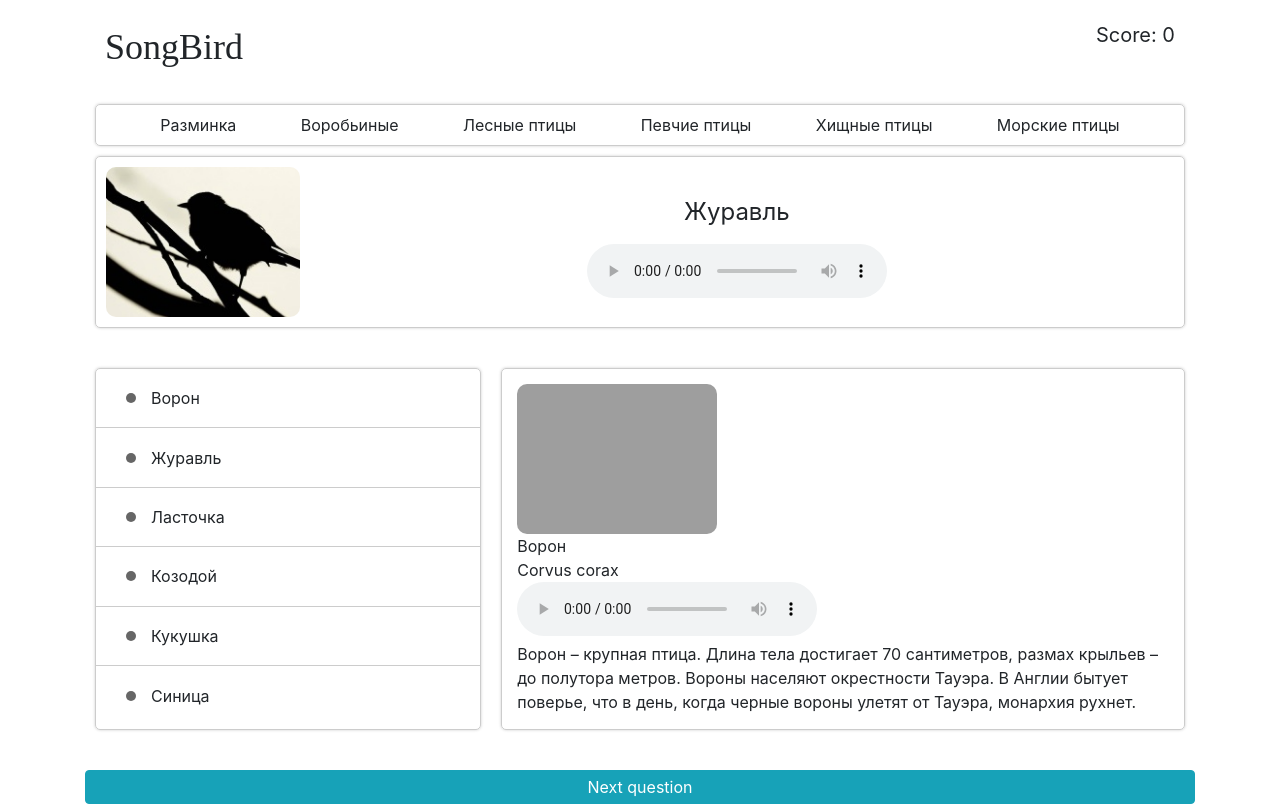
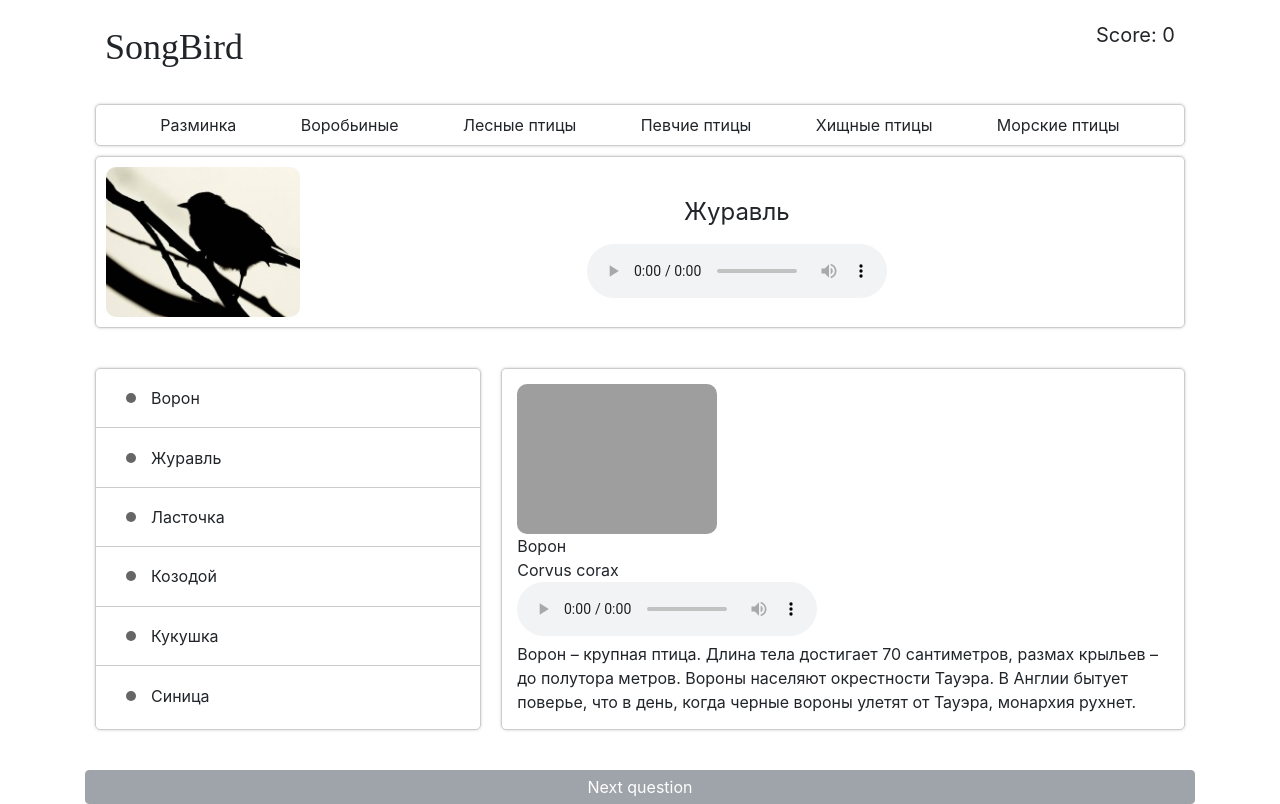
Before and after one commit to followhappyq/test-tasks, a React app: page /songbird in a window 1280 px wide. Built offline with nearby package versions, Linux system fonts and the light colour scheme; grey boxes are pictures that could not be loaded; a web font is replaced by a local one.

Commit message:
next round started

```diff
--- a/src/pages/SongBird/SongBird.tsx
+++ b/src/pages/SongBird/SongBird.tsx
@@ -1,4 +1,4 @@
-import React, { FC } from "react"
+import React, { FC, Dispatch, SetStateAction } from "react"
 
 import { Header, QuizDetails, Question, AnswerOptions, NextQuestion, AnswerDetails } from "./containers"
 import "./style.scss"
@@ -9,6 +9,9 @@ interface Props {
   onChangeQuestionNumber: () => void
   onChooseAnswer: (id: number) => void
   chosenAnswer: number
+  foundAnswer: boolean
+  setFoundAnswer: Dispatch<SetStateAction<boolean>>
+  isNextRoundStarted: boolean
 }
 
 export interface listType {
@@ -26,6 +29,9 @@ const SongBird: FC<Props> = ({
   onChangeQuestionNumber,
   onChooseAnswer,
   chosenAnswer,
+  foundAnswer,
+  setFoundAnswer,
+  isNextRoundStarted,
 }) => {
   return (
     <div className="songbird">
@@ -37,11 +43,13 @@ const SongBird: FC<Props> = ({
           currentQuestionList={currentQuestionList}
           correctId={currentQuestion.id}
           onChooseAnswer={onChooseAnswer}
+          setFoundAnswer={setFoundAnswer}
+          isNextRoundStarted={isNextRoundStarted}
         />
         <AnswerDetails chosenAnswer={currentQuestionList[chosenAnswer]} />
       </div>
       <div className="songbird__footer">
-        <NextQuestion onChangeQuestionNumber={onChangeQuestionNumber} />
+        <NextQuestion onChangeQuestionNumber={onChangeQuestionNumber} foundAnswer={foundAnswer} />
       </div>
     </div>
   )
--- a/src/pages/SongBird/SongBirdContainer.tsx
+++ b/src/pages/SongBird/SongBirdContainer.tsx
@@ -16,6 +16,8 @@ const SongBirdContainer = (props: Props) => {
   const [isGameEnd, setIsGameEnd] = useState<boolean>(false)
   const [questionNumber, setQuestionNumber] = useState<number>(0)
   const [chosenAnswer, setChosenAnswer] = useState<number>(0)
+  const [foundAnswer, setFoundAnswer] = useState<boolean>(false)
+  const [isNextRoundStarted, setIsNextRoundStarted] = useState<boolean>(false)
 
   const chooseCurrentQuestion: () => void = useCallback(() => {
     const currentQuestionListLength = currentQuestionList.length
@@ -32,6 +34,7 @@ const SongBirdContainer = (props: Props) => {
     }
     if (questionNumber < questions.length - 1) {
       setQuestionNumber(questionNumber + 1)
+      setIsNextRoundStarted(true)
     }
   }
 
@@ -54,6 +57,9 @@ const SongBirdContainer = (props: Props) => {
       onChangeQuestionNumber={onChangeQuestionNumber}
       onChooseAnswer={onChooseAnswer}
       chosenAnswer={chosenAnswer}
+      foundAnswer={foundAnswer}
+      setFoundAnswer={setFoundAnswer}
+      isNextRoundStarted={isNextRoundStarted}
     />
   )
 }
--- a/src/pages/SongBird/components/AnswerOptions/AnswerOptions.tsx
+++ b/src/pages/SongBird/components/AnswerOptions/AnswerOptions.tsx
@@ -10,9 +10,16 @@ interface Props {
   onChooseAnswer: (id: number) => void
   correctAnswer: boolean
   setCorrectAnswer: (state: boolean) => void
+  isNextRoundStarted: boolean
 }
 
-const AnswerOptions: FC<Props> = ({ currentQuestionList, correctId, correctAnswer, setCorrectAnswer }) => {
+const AnswerOptions: FC<Props> = ({
+  currentQuestionList,
+  correctId,
+  correctAnswer,
+  setCorrectAnswer,
+  isNextRoundStarted,
+}) => {
   return (
     <div className="questions">
       <ul className="questions__list">
@@ -24,6 +31,7 @@ const AnswerOptions: FC<Props> = ({ currentQuestionList, correctId, correctAnswe
             correctId={correctId}
             correctAnswer={correctAnswer}
             setCorrectAnswer={setCorrectAnswer}
+            isNextRoundStarted={isNextRoundStarted}
           />
         ))}
       </ul>
--- a/src/pages/SongBird/components/NextQuestion/NextQuestion.tsx
+++ b/src/pages/SongBird/components/NextQuestion/NextQuestion.tsx
@@ -1,11 +1,16 @@
 import React, { FC } from "react"
+import classNames from "classnames"
 
 import { Props } from "../../containers/NextQuestion/NextQuestion"
 import "./nextQuestion.scss"
 
-const NextQuestion: FC<Props> = ({ onChangeQuestionNumber }) => {
+const NextQuestion: FC<Props> = ({ onChangeQuestionNumber, foundAnswer }) => {
   return (
-    <button className="next-question btn btn-info" onClick={onChangeQuestionNumber}>
+    <button
+      className={classNames("next-question", "btn", { "btn-info": foundAnswer, "btn-secondary": !foundAnswer })}
+      onClick={onChangeQuestionNumber}
+      disabled={!foundAnswer}
+    >
       Next question
     </button>
   )
--- a/src/pages/SongBird/containers/AnswerOptions/AnswerOptions.tsx
+++ b/src/pages/SongBird/containers/AnswerOptions/AnswerOptions.tsx
@@ -1,4 +1,4 @@
-import React, { FC, useState } from "react"
+import React, { FC, useState, Dispatch, SetStateAction, useEffect } from "react"
 
 import { AnswerOptions as BaseAnswerOptions } from "../../components"
 import { listType } from "../../SongBird"
@@ -7,10 +7,33 @@ export interface Props {
   currentQuestionList: Array<listType>
   correctId: number
   onChooseAnswer: (id: number) => void
+  setFoundAnswer: Dispatch<SetStateAction<boolean>>
+  isNextRoundStarted: boolean
 }
 
-const AnswerOptions: FC<Props> = ({ currentQuestionList, correctId, onChooseAnswer }) => {
+const AnswerOptions: FC<Props> = ({
+  currentQuestionList,
+  correctId,
+  onChooseAnswer,
+  setFoundAnswer,
+  isNextRoundStarted,
+}) => {
   const [correctAnswer, setCorrectAnswer] = useState<boolean>(false)
+  useEffect(() => {
+    return () => {
+      if (!correctAnswer) {
+        setFoundAnswer(true)
+      }
+    }
+  }, [correctAnswer, setFoundAnswer])
+
+  useEffect(() => {
+    return () => {
+      setCorrectAnswer(false)
+      setFoundAnswer(false)
+    }
+  }, [isNextRoundStarted, setFoundAnswer])
+
   return (
     <BaseAnswerOptions
       currentQuestionList={currentQuestionList}
@@ -18,6 +41,7 @@ const AnswerOptions: FC<Props> = ({ currentQuestionList, correctId, onChooseAnsw
       onChooseAnswer={onChooseAnswer}
       correctAnswer={correctAnswer}
       setCorrectAnswer={setCorrectAnswer}
+      isNextRoundStarted={isNextRoundStarted}
     />
   )
 }
--- a/src/pages/SongBird/containers/AnswerOptionsItem/AnswerOptionsItem.tsx
+++ b/src/pages/SongBird/containers/AnswerOptionsItem/AnswerOptionsItem.tsx
@@ -1,4 +1,4 @@
-import React, { FC, useState, useRef } from "react"
+import React, { FC, useState, useRef, useEffect } from "react"
 
 import { AnswerOptionsItem as BaseAnswerOptionsItem } from "../../components"
 
@@ -8,9 +8,10 @@ export interface Props {
   correctId: number
   correctAnswer: boolean
   setCorrectAnswer: (state: boolean) => void
+  isNextRoundStarted: boolean
 }
 
-const AnswerOptionsItem: FC<Props> = ({ id, name, correctId, correctAnswer, setCorrectAnswer }) => {
+const AnswerOptionsItem: FC<Props> = ({ id, name, correctId, correctAnswer, setCorrectAnswer, isNextRoundStarted }) => {
   const [wrong, setWrong] = useState<boolean>()
   const [success, setSuccess] = useState<boolean>()
 
@@ -22,7 +23,7 @@ const AnswerOptionsItem: FC<Props> = ({ id, name, correctId, correctAnswer, setC
       if (correctId === id) {
         setSuccess(true)
         setCorrectAnswer(true)
-        onAnswerClicked(successAudioRef)
+        successAudioRef.current?.play()
       } else {
         setWrong(true)
         wrongAudioRef.current?.play()
@@ -30,9 +31,12 @@ const AnswerOptionsItem: FC<Props> = ({ id, name, correctId, correctAnswer, setC
     }
   }
 
-  const onAnswerClicked: (current: any) => void = ({ current }) => {
-    current.play()
-  }
+  useEffect(() => {
+    return () => {
+      setSuccess(false)
+      setWrong(false)
+    }
+  }, [isNextRoundStarted])
 
   return (
     <BaseAnswerOptionsItem
--- a/src/pages/SongBird/containers/NextQuestion/NextQuestion.tsx
+++ b/src/pages/SongBird/containers/NextQuestion/NextQuestion.tsx
@@ -3,10 +3,11 @@ import { NextQuestion as BaseNextQuestion } from "../../components"
 
 export interface Props {
   onChangeQuestionNumber: () => void
+  foundAnswer: boolean
 }
 
-const NextQuestion: FC<Props> = ({ onChangeQuestionNumber }) => {
-  return <BaseNextQuestion onChangeQuestionNumber={onChangeQuestionNumber} />
+const NextQuestion: FC<Props> = ({ onChangeQuestionNumber, foundAnswer }) => {
+  return <BaseNextQuestion onChangeQuestionNumber={onChangeQuestionNumber} foundAnswer={foundAnswer} />
 }
 
 export default NextQuestion
```
